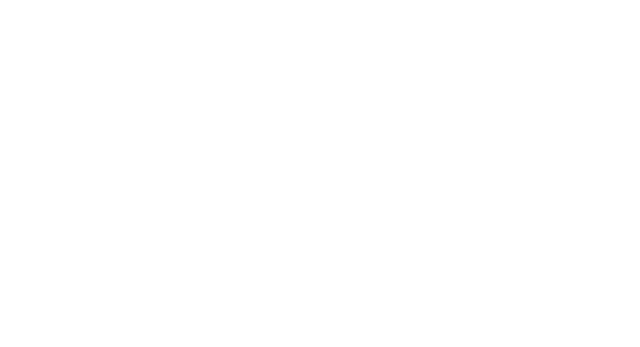
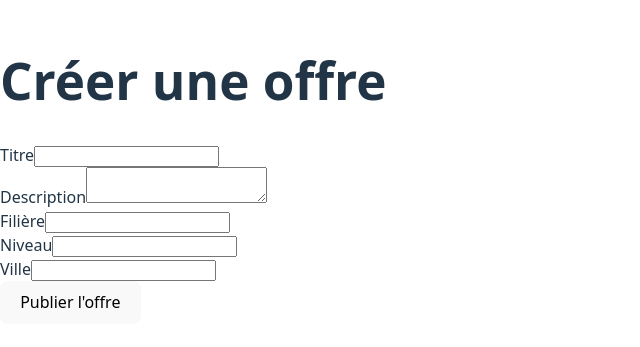
Before and after one commit to SteveAnderson95/Interna, a React app in the folder frontend/: page /company/offers/create in a window 1280 px wide. Before the commit this address had no page. Shown: the part 229-576 px from the top of the page, without its empty margins (0-640 px from the left). Built offline with nearby package versions, Linux system fonts and the light colour scheme; sample sign-in values are in the browser's storage; the HTML template or start-up script is replaced by a standard one.

Commit message:
feat: add frontend company offer creation page

```diff
--- a/frontend/src/App.jsx
+++ b/frontend/src/App.jsx
@@ -8,6 +8,7 @@ import ProfilePage from "./pages/ProfilePage";
 import OffersPage from "./pages/OffersPage";
 import MyApplicationsPage from "./pages/MyApplicationsPage";
 import CompanyApplicationsPage from "./pages/CompanyApplicationsPage";
+import CreateOfferPage from "./pages/CreateOfferPage";
 
 
 function App() {
@@ -24,6 +25,16 @@ function App() {
             </ProtectedRoute>
           }
         />
+
+        <Route
+          path="/company/offers/create"
+          element={
+            <ProtectedRoute>
+              <CreateOfferPage />
+            </ProtectedRoute>
+          }
+        />
+
 
         <Route
           path="/company/applications"
--- /dev/null
+++ b/frontend/src/pages/CreateOfferPage.jsx
@@ -0,0 +1,107 @@
+import { useState } from "react";
+import api from "../services/api";
+
+function CreateOfferPage() {
+  const [formData, setFormData] = useState({
+    title: "",
+    description: "",
+    fieldOfStudy: "",
+    studyLevel: "",
+    city: "",
+  });
+
+  const [message, setMessage] = useState("");
+  const [error, setError] = useState("");
+
+  const handleChange = (event) => {
+    setFormData({
+      ...formData,
+      [event.target.name]: event.target.value,
+    });
+  };
+
+  const handleSubmit = async (event) => {
+    event.preventDefault();
+    setMessage("");
+    setError("");
+
+    try {
+      await api.post("/api/offers", formData);
+
+      setMessage("Offre créée avec succès");
+      setFormData({
+        title: "",
+        description: "",
+        fieldOfStudy: "",
+        studyLevel: "",
+        city: "",
+      });
+    } catch (err) {
+      setError(err.response?.data?.message || "Erreur lors de la création de l'offre");
+    }
+  };
+
+  return (
+    <div>
+      <h1>Créer une offre</h1>
+
+      <form onSubmit={handleSubmit}>
+        <div>
+          <label>Titre</label>
+          <input
+            type="text"
+            name="title"
+            value={formData.title}
+            onChange={handleChange}
+          />
+        </div>
+
+        <div>
+          <label>Description</label>
+          <textarea
+            name="description"
+            value={formData.description}
+            onChange={handleChange}
+          />
+        </div>
+
+        <div>
+          <label>Filière</label>
+          <input
+            type="text"
+            name="fieldOfStudy"
+            value={formData.fieldOfStudy}
+            onChange={handleChange}
+          />
+        </div>
+
+        <div>
+          <label>Niveau</label>
+          <input
+            type="text"
+            name="studyLevel"
+            value={formData.studyLevel}
+            onChange={handleChange}
+          />
+        </div>
+
+        <div>
+          <label>Ville</label>
+          <input
+            type="text"
+            name="city"
+            value={formData.city}
+            onChange={handleChange}
+          />
+        </div>
+
+        <button type="submit">Publier l'offre</button>
+      </form>
+
+      {message && <p>{message}</p>}
+      {error && <p>{error}</p>}
+    </div>
+  );
+}
+
+export default CreateOfferPage;
--- a/frontend/src/pages/DashboardPage.jsx
+++ b/frontend/src/pages/DashboardPage.jsx
@@ -63,6 +63,13 @@ function DashboardPage() {
         </p>
       )}
 
+      {user?.role === "COMPANY" && (
+        <p>
+            <Link to="/company/offers/create">Créer une offre</Link>
+        </p>
+      )}
+
+
       <button onClick={handleLogout}>Logout</button>
       <p>
         <Link to="/offers">Voir les offres</Link>
```
